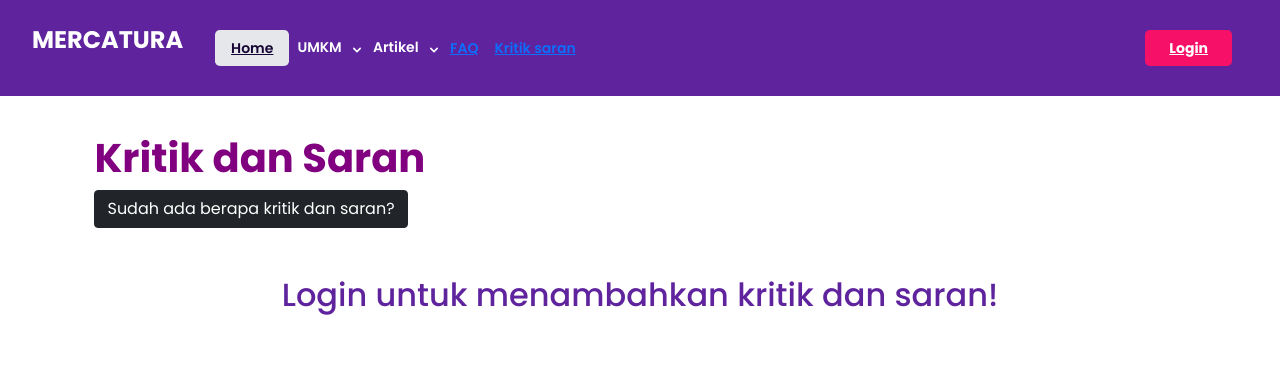
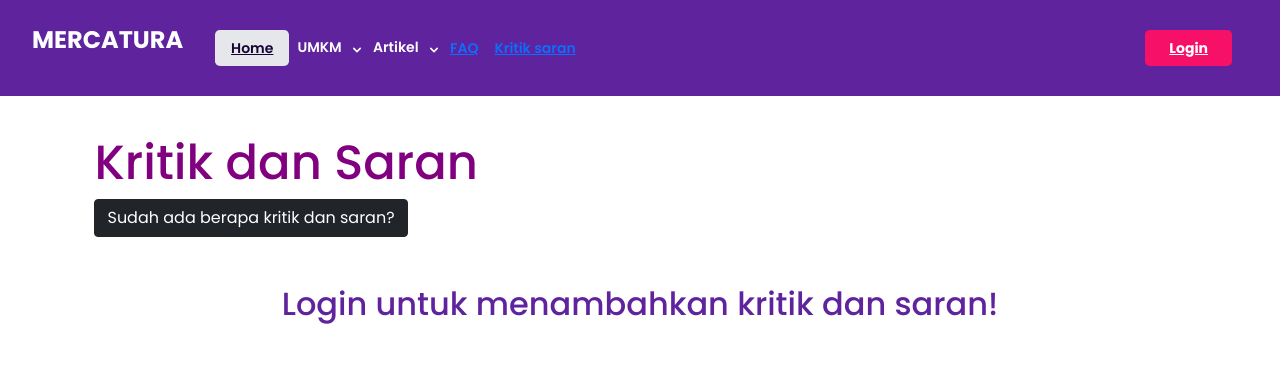
Before and after one commit to AdrianRamadhan27/mercatura, a Django app: page /kritiksaran/ in a window 1280 px wide. Shown: the top 390 px of the page. Run offline with Django 4.2, Linux system fonts and the light colour scheme; data that the repository does not hold is empty; style sheets or scripts are compiled from the project's sources; some libraries are stand-ins or nearby versions.

Commit message:
styling, adding link to kritik saran at navbar
yayy

```diff
--- a/kritiksaran_module/models.py
+++ b/kritiksaran_module/models.py
@@ -8,7 +8,6 @@ class Post (models.Model):
     title = models.CharField(max_length=50)
     description = models.TextField()
     username = models.CharField(max_length=200)
-    liked = models.ManyToManyField(User, blank=True, related_name='likes')
     setuju = models.ManyToManyField(User, blank=True, related_name='setuju', default=0)
 
     def __str__(self):
--- a/kritiksaran_module/templates/create_post.html
+++ b/kritiksaran_module/templates/create_post.html
@@ -17,7 +17,7 @@
         <br>
         <br>
         <br>
-        <h1 style="color: purple; padding-left: 25mm; padding-top: 10mm;" class="font-weight-bold">Kritik dan Saran </h1>
+        <h1 style="color: purple; padding-left: 25mm; padding-top: 10mm; font-weight: 500; font-size: 300%;">Kritik dan Saran </h1>
         <input type="button" id="submit" value="Sudah ada berapa kritik dan saran?" class="btn btn-dark btn-rounded" style="margin-left: 25mm;">
         <div class="container pt-5">
             {% if user.is_authenticated %}
--- a/templates/navbar.html
+++ b/templates/navbar.html
@@ -44,7 +44,7 @@
         </div>
       </div>
       <a href="#" class="md:px-3 md:py-2 px-2 mt-2 text-sm font-semibold bg-transparent rounded-lg md:mt-0 hover:text-[#00F0B5] focus:text-[#00F0B5] focus:outline-none focus:shadow-outline">FAQ</a>
-      <a href="#" class="md:px-3 md:py-2 px-2 mt-2 text-sm font-semibold bg-transparent rounded-lg md:mt-0 hover:text-[#00F0B5] focus:text-[#00F0B5] focus:outline-none focus:shadow-outline">Kritik saran</a>
+      <a href="{% url 'kritiksaran_module:create_post' %}" class="md:px-3 md:py-2 px-2 mt-2 text-sm font-semibold bg-transparent rounded-lg md:mt-0 hover:text-[#00F0B5] focus:text-[#00F0B5] focus:outline-none focus:shadow-outline">Kritik saran</a>
 
       {% if not user.is_authenticated %}
       <button type="button" class="text-white w-[25%] md:hidden bg-gradient-to-r mt-2 hover:bg-gradient-to-l from-pink-1 to-pink-1 focus:ring-4 focus:outline-none font-medium rounded-lg text-sm px-4 py-2 text-center mr-3 md:mr-0">
```
Also changed, not shown: kritiksaran_module/migrations/0026_remove_post_liked_alter_post_setuju.py (added).
